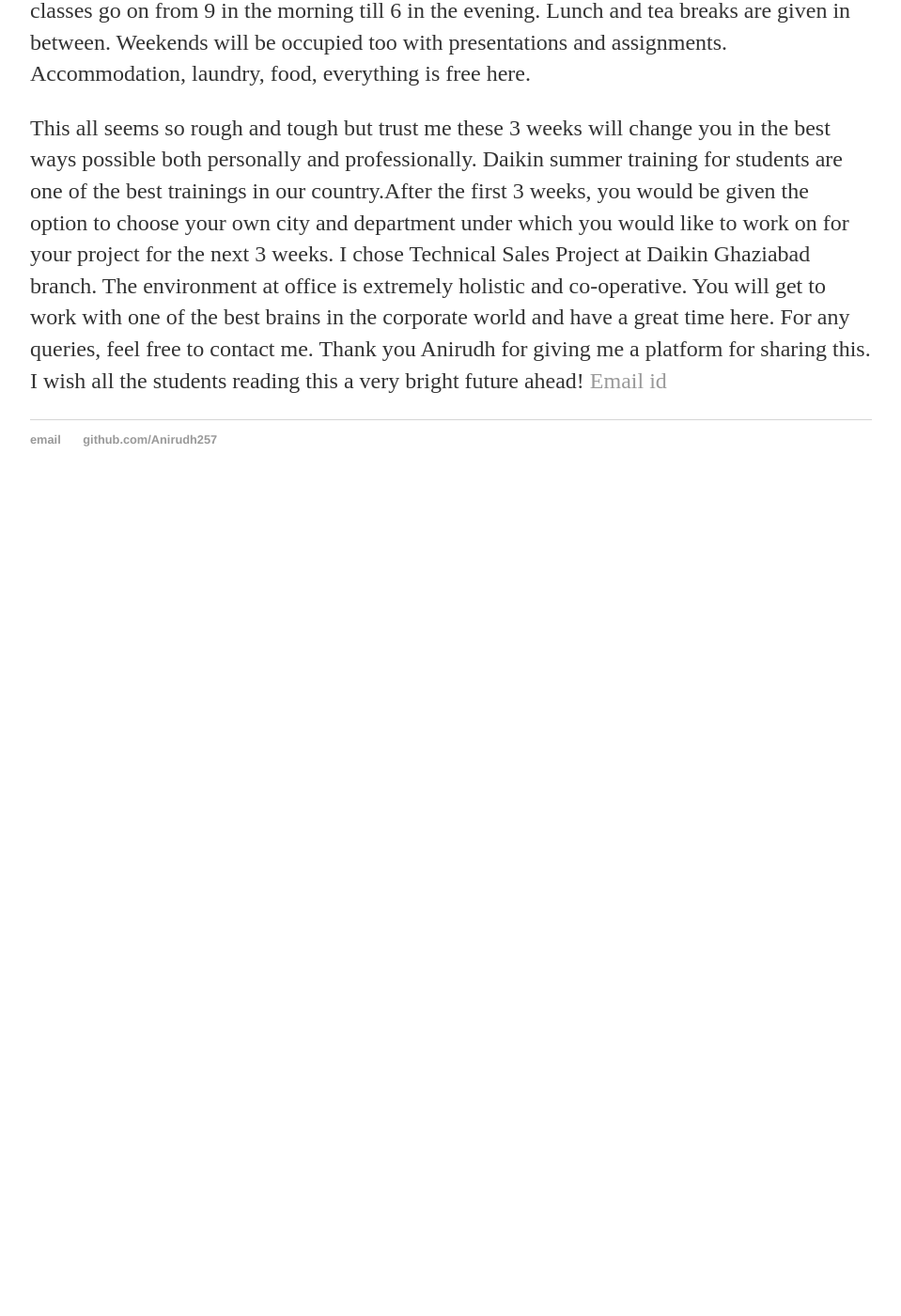
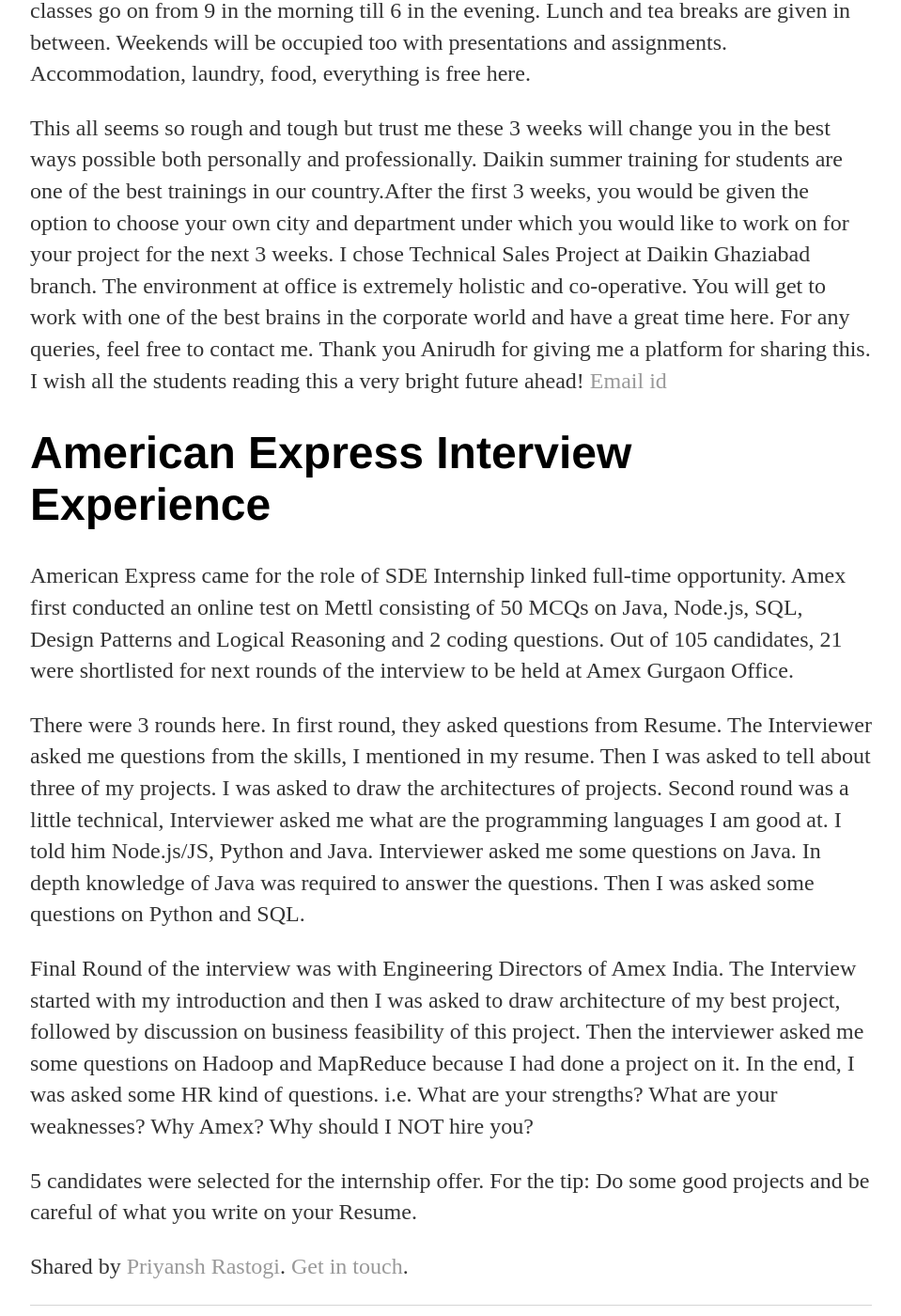
Before and after one commit to Anirudh257/Anirudh257.github.io, a Jekyll site: the page built from InterviewExperiences/index.html, in a window 1280 px wide and 1400 px high, scrolled down 3814 px. Shown: the whole window at 94% size, without its empty margins (160-1119 px from the left). Built offline with Jekyll 4.4.1, drawn with Linux system fonts in a browser that asks for light colours; before the commit the page ends 4349 px from its top, so only the background shows below that.

Commit message:
added amex interview experience

```diff
--- a/InterviewExperiences/index.html
+++ b/InterviewExperiences/index.html
@@ -127,3 +127,29 @@
 For any queries, feel free to contact me. Thank you Anirudh for giving me a platform for sharing this. I wish all the students
 reading this a very bright future ahead! <a href = "vc582@snu.edu.in">Email id</a>
 </p>
+
+<h1>American Express Interview Experience</h1>
+
+        <p>American Express came for the role of SDE Internship linked full-time opportunity. Amex first conducted an online test
+        on Mettl consisting of 50 MCQs on Java, Node.js, SQL, Design Patterns and Logical Reasoning and 2 coding questions. Out
+        of 105 candidates, 21 were shortlisted for next rounds of the interview to be held at Amex Gurgaon Office.
+        </p>
+
+        <p>There were 3 rounds here. In first round, they asked questions from Resume. The Interviewer asked me questions from the
+        skills, I mentioned in my resume. Then I was asked to tell about three of my projects. I was asked to draw the architectures
+        of projects. Second round was a little technical, Interviewer asked me what are the programming languages I am good at. I told him
+        Node.js/JS, Python and Java. Interviewer asked me some questions on Java. In depth knowledge of Java was required to answer
+        the questions. Then I was asked some questions on Python and SQL.
+        </p>
+
+        <p>Final Round of the interview was with Engineering Directors of Amex India. The Interview started with my introduction and then
+        I was asked to draw architecture of my best project, followed by discussion on business feasibility of this project. Then the
+        interviewer asked me some questions on Hadoop and MapReduce because I had done a project on it. In the end, I was asked some
+        HR kind of questions. i.e. What are your strengths? What are your weaknesses? Why Amex? Why should I NOT hire you?
+        </p>
+
+        <p>5 candidates were selected for the internship offer. For the tip: Do some good projects and be careful of what you write on your
+        Resume.
+        </p>
+
+        <p>Shared by <a href="https://priyanshrastogi.com">Priyansh Rastogi</a>. <a href="mailto:hello@priyanshrastogi.com">Get in touch</a>.</p>
```
